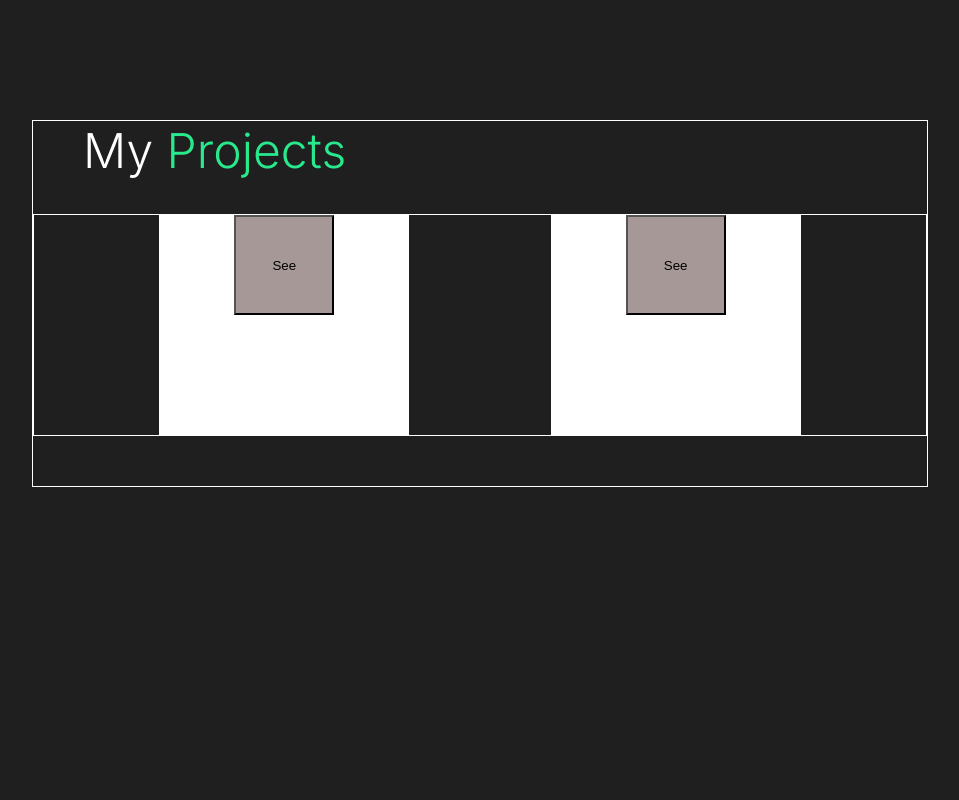
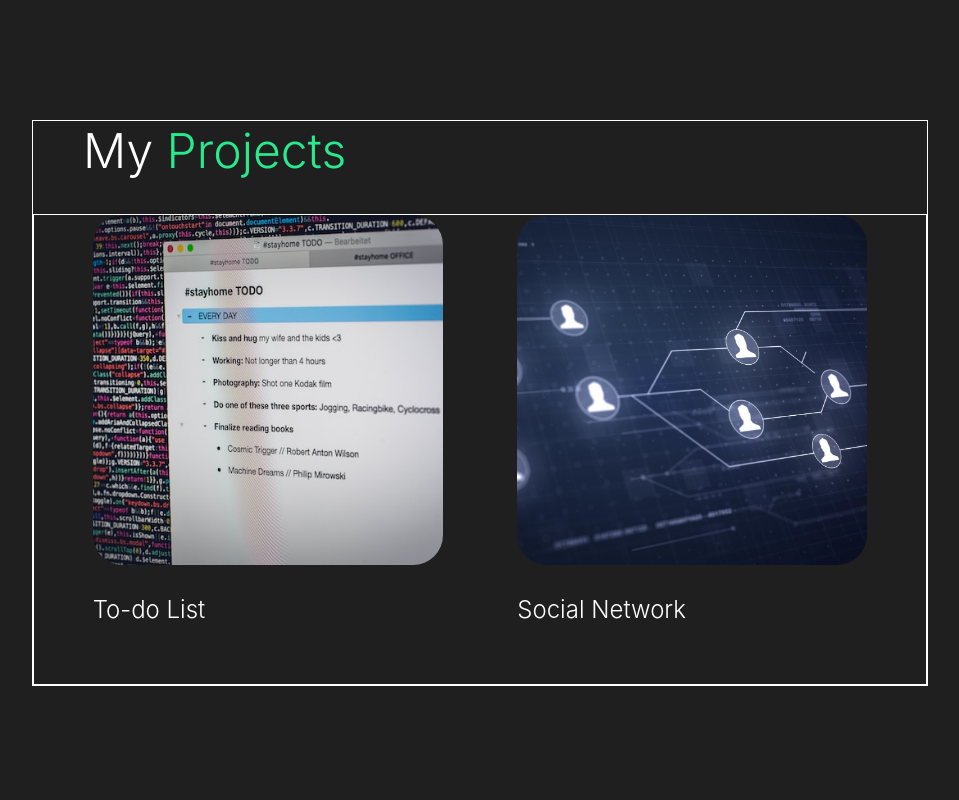
Before and after one commit to m1rade/portfolio, a React (Create React App) app: page / in a window 1280 px wide. Shown: the part 1560-2360 px from the top of the page, without its empty margins (160-1119 px from the left). Built offline with nearby package versions, Linux system fonts and the light colour scheme.

Commit message:
Make project items

```diff
--- a/src/common/styles/WrapperForCards.module.css
+++ b/src/common/styles/WrapperForCards.module.css
@@ -1,5 +1,4 @@
 .container {
-    padding-bottom: 50px;
     justify-content: flex-start;
     flex-direction: column;
 }
--- a/src/components/projects/Project/Project.js
+++ b/src/components/projects/Project/Project.js
@@ -1,15 +1,17 @@
-import sCard from "common/styles/card.module.css";
 import React from "react";
 import s from "./Project.module.css";
 
 export const Project = props => {
     return (
-        <div className={sCard.container}>
-            <div className={s.pictureContainer}>
-                <button>See</button>
+        <div className={s.projectItem}>
+            <div className={s.projectImage} style={props.style}>
+                <a href={props.link} target="_blank" rel="noreferrer"></a>
             </div>
-            <h3>{props.title}</h3>
-            <span className={s.description}>{props.description}</span>
+            <h2 className={s.projectTitle}>
+                <a href={props.link} target="_blank" rel="noreferrer">
+                    {props.title}
+                </a>
+            </h2>
         </div>
     );
 };
--- a/src/components/projects/Project/Project.module.css
+++ b/src/components/projects/Project/Project.module.css
@@ -1,17 +1,67 @@
-.pictureContainer {
-    height: 100px;
-    width: 100px;
-    background-color: rgb(167, 152, 152);
+.projectItem {
+    margin-bottom: 60px;
+    width: 350px;
 
     display: flex;
-    justify-content: center;
-    align-items: center;
+    flex-direction: column;
 }
 
-.pictureContainer button {
-    height: 100px;
-    width: 100px;
-    background-color: transparent;
+.projectItem h2 {
+    font-size: 24px;
+    font-weight: 300;
+    margin: 0;
+}
 
-    cursor: pointer;
+.projectImage {
+    border-radius: 30px;
+    position: relative;
+    margin-bottom: 30px;
+
+    background-size: cover;
+    background-position: center;
+    background-repeat: no-repeat;
+
+    height: 350px;
+    position: relative;
+
+    display: flex;
+    justify-content: stretch;
+    align-items: stretch;
 }
+
+.projectImage a {
+    position: relative;
+    z-index: 1;
+
+    width: 100%;
+    height: 100%;
+}
+
+.projectImage:before {
+    position: absolute;
+    content: "";
+    top: 0;
+    bottom: 0;
+    left: 0;
+    right: 0;
+    border-radius: 30px;
+    opacity: 0;
+    transition: 0.3s;
+}
+
+.projectTitle a {
+    color: inherit;
+    border-bottom: 1px solid transparent;
+    transition: 0.3s;
+}
+
+.projectItem:hover > .projectTitle a {
+    border-bottom: 1px solid #fff;
+    transition: 0.3s;
+}
+
+.projectItem:hover > .projectImage:before {
+    opacity: 0.1;
+    background-color: #1f1f1f;
+    transition: 0.3s;
+}
--- a/src/components/projects/Projects.js
+++ b/src/components/projects/Projects.js
@@ -1,3 +1,5 @@
+import socialImage from "assets/image/social-network.jpg";
+import todoImage from "assets/image/todolist.jpg";
 import { Title } from "common/components";
 import sContainer from "common/styles/container.module.css";
 import sSection from "common/styles/section.module.css";
@@ -6,18 +8,27 @@ import { Project } from "components/projects/Project";
 import React from "react";
 
 export const Projects = () => {
+    const styleTodo = {
+        backgroundImage: `url(${todoImage})`,
+    };
+
+    const styleSocial = {
+        backgroundImage: `url(${socialImage})`,
+    };
+
     return (
         <section className={sSection.sectionBlock}>
             <div className={`${sWrapper.container} ${sContainer.container}`}>
                 <Title title="My" title2="Projects" />
                 <div className={sWrapper.wrapper}>
                     <Project
-                        title={"Todo List"}
-                        description={"Lorem ipsum, dolor sit amet consectetur adipisicing elit. Repudiandae, natus."}
+                        title={"To-do List"}
+                        style={styleTodo} link="https://it-incubator-to-do-list.vercel.app"
                     />
                     <Project
                         title={"Social Network"}
-                        description={"Lorem ipsum, dolor sit amet consectetur adipisicing elit. Repudiandae, natus."}
+                        style={styleSocial}
+                        link="https://github.com/m1rade/social-network"
                     />
                 </div>
             </div>
--- a/src/index.css
+++ b/src/index.css
@@ -19,3 +19,7 @@ body {
 code {
     font-family: source-code-pro, Menlo, Monaco, Consolas, "Courier New", monospace;
 }
+
+a {
+  text-decoration: none;
+}
```
Also changed, not shown: src/assets/image/social-network.jpg (added), src/assets/image/todolist.jpg (added).
